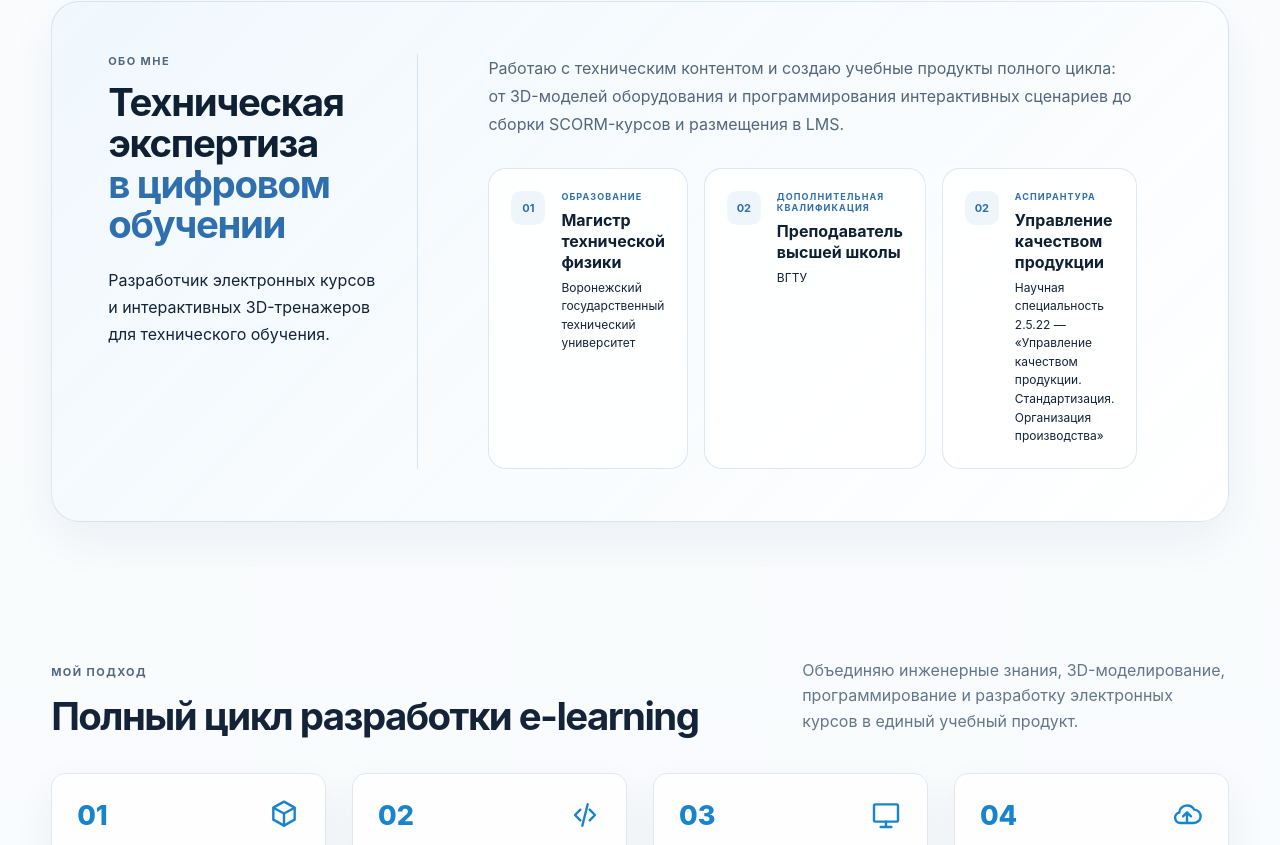
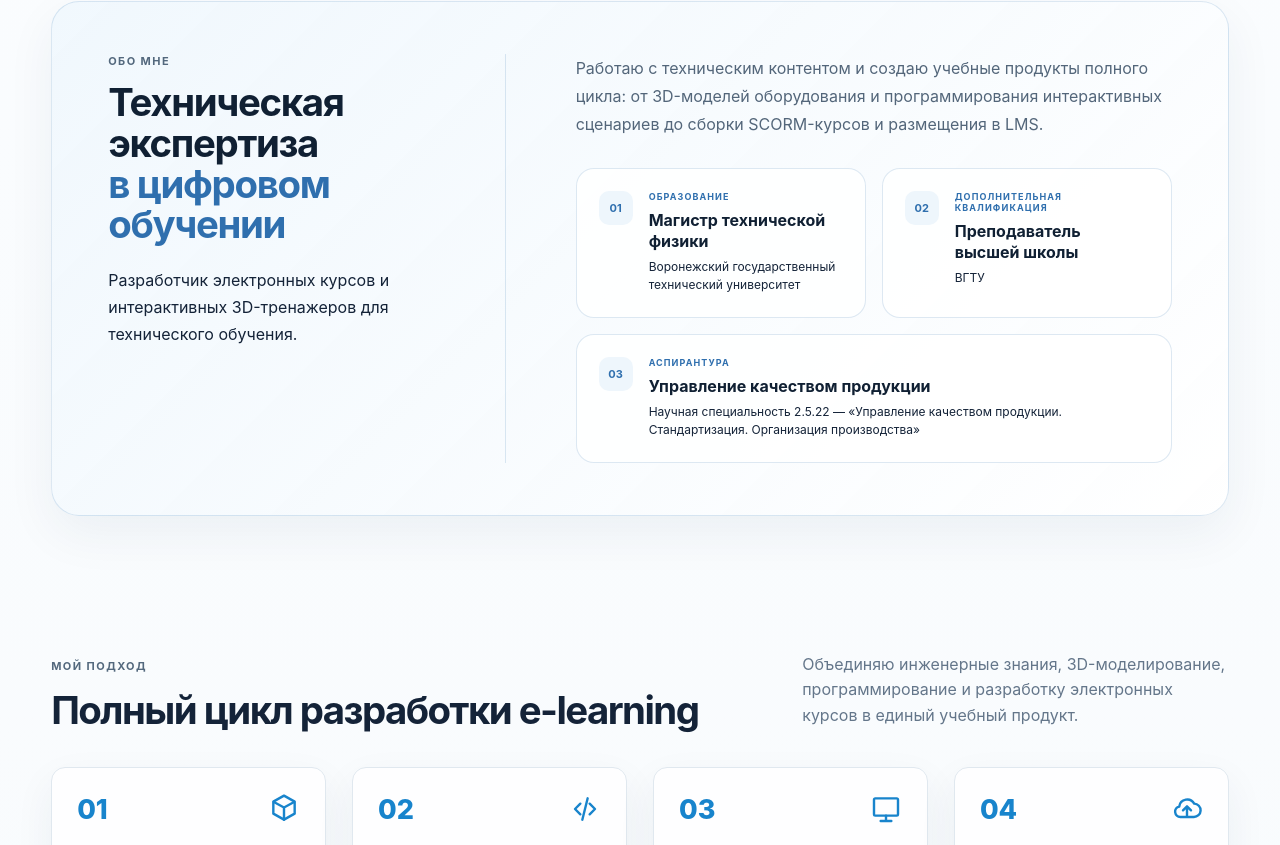
Before and after one commit to Mariketa/portfolio, a React (Vite) app: page / in a window 1280 px wide. Shown: the part 1055-1900 px from the top of the page. Built offline with nearby package versions, Linux system fonts and the light colour scheme.

Commit message:
Update education layout

```diff
--- a/src/App.tsx
+++ b/src/App.tsx
@@ -498,15 +498,17 @@ function App() {
                     <p>ВГТУ</p>
                   </div>
                 </div>
-              <div className="education-card">
-                <span className="education-number">02</span>
+
+                <div className="education-card education-card-wide">
+                  <span className="education-number">03</span>
 
                   <div>
                     <span className="education-label">АСПИРАНТУРА</span>
                     <h3>Управление качеством продукции</h3>
                     <p>
                       Научная специальность 2.5.22 —
-                    «Управление качеством продукции. Стандартизация. Организация производства»
+                      «Управление качеством продукции. Стандартизация.
+                      Организация производства»
                     </p>
                   </div>
                 </div>
--- a/src/styles.css
+++ b/src/styles.css
@@ -268,8 +268,17 @@ a:focus-visible, button:focus-visible { outline:3px solid rgba(24,132,204,.28);
 
 .about-education {
   display: grid;
-  grid-template-columns: repeat(3, 1fr);
+  grid-template-columns: repeat(2, minmax(0, 1fr));
   gap: 16px;
+}
+
+.education-card-wide {
+  grid-column: 1 / -1;
+  align-items: center;
+}
+
+.education-card-wide p {
+  max-width: 700px;
 }
 
 .education-card {
@@ -370,6 +379,9 @@ a:focus-visible, button:focus-visible { outline:3px solid rgba(24,132,204,.28);
 @media (max-width: 1100px) {
   .about-education {
     grid-template-columns: 1fr;
+  }
+  .education-card-wide {
+    grid-column: auto;
   }
 }
 
```
Lines whose indentation alone changed are shown as unchanged.
